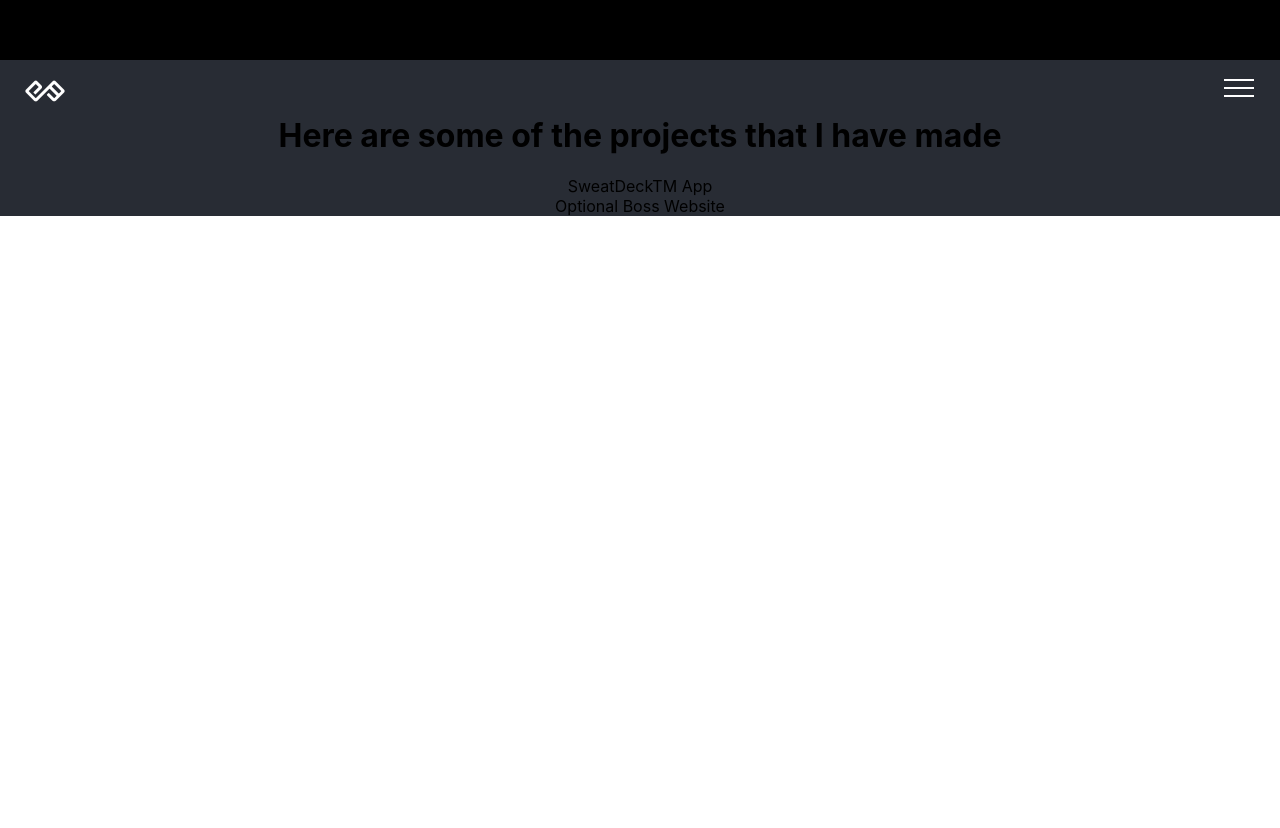
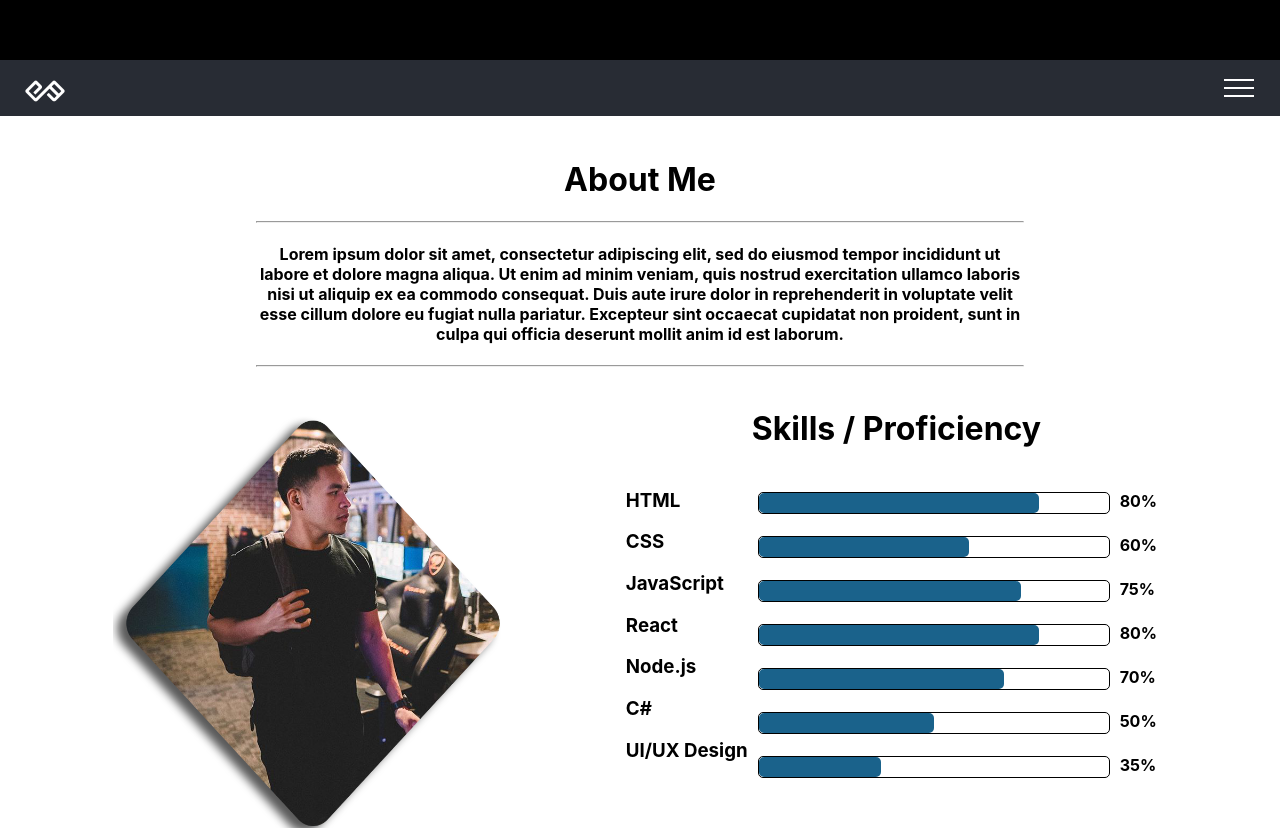
Before and after one commit to nexticodes/portfolio1, a React (Create React App) app in the folder client/: page / in a window 1280 px wide. Shown: the part 740-1568 px from the top of the page. Before the commit the page ends 956 px from the top, so only its background shows below. Built offline with nearby package versions, Linux system fonts and the light colour scheme.

Commit message:
Add Lorem Ipsum for now, add a picture of myself and skills section.

```diff
--- a/client/src/components/About/About.css
+++ b/client/src/components/About/About.css
@@ -0,0 +1,31 @@
+.profilePic {
+    height: 500px;
+    width: 400px;
+    margin-top: -50px;
+}
+
+.about__container{
+    display: flex;
+    flex-direction: column;
+    height: 92vh;
+
+}
+
+.about__banner {
+    width: 60vw;
+    align-items: center;
+    display: block;
+    margin: auto;
+    max-width: 80vw;
+}
+
+.about__description{
+    display: flex;
+    justify-content: space-evenly;
+    align-items: center;
+}
+
+
+.about__text h1{
+    margin-top: -60px;
+}
--- a/client/src/components/About/About.js
+++ b/client/src/components/About/About.js
@@ -1,8 +1,28 @@
 import React from 'react';
 
-const About = () => {
+import pic from '../../assets/NexDia.png'
+
+import './About.css';
+import Skills from '../Skills/Skills';
+
+const About = (props) => {
     return (
-        <div>
+        <div ref={props.refProp} className='about__container'>
+            <div className='about__banner'>
+                <h1>About Me</h1>
+                <hr/>
+                <h4> Lorem ipsum dolor sit amet, consectetur adipiscing elit, sed do eiusmod tempor incididunt ut labore et dolore magna aliqua. Ut enim ad minim veniam, quis nostrud exercitation ullamco laboris nisi ut aliquip ex ea commodo consequat. Duis aute irure dolor in reprehenderit in voluptate velit esse cillum dolore eu fugiat nulla pariatur. Excepteur sint occaecat cupidatat non proident, sunt in culpa qui officia deserunt mollit anim id est laborum. </h4>
+                <hr/>
+            </div>
+            <div className='about__description'>
+                <div className='about__picture'>
+                    <img className='profilePic' src={pic}/>
+                </div>
+                <div className='about__text'>
+                    <h1>Skills / Proficiency </h1>
+                    <Skills/>
+                </div>
+            </div>
 
         </div>
     )
```
